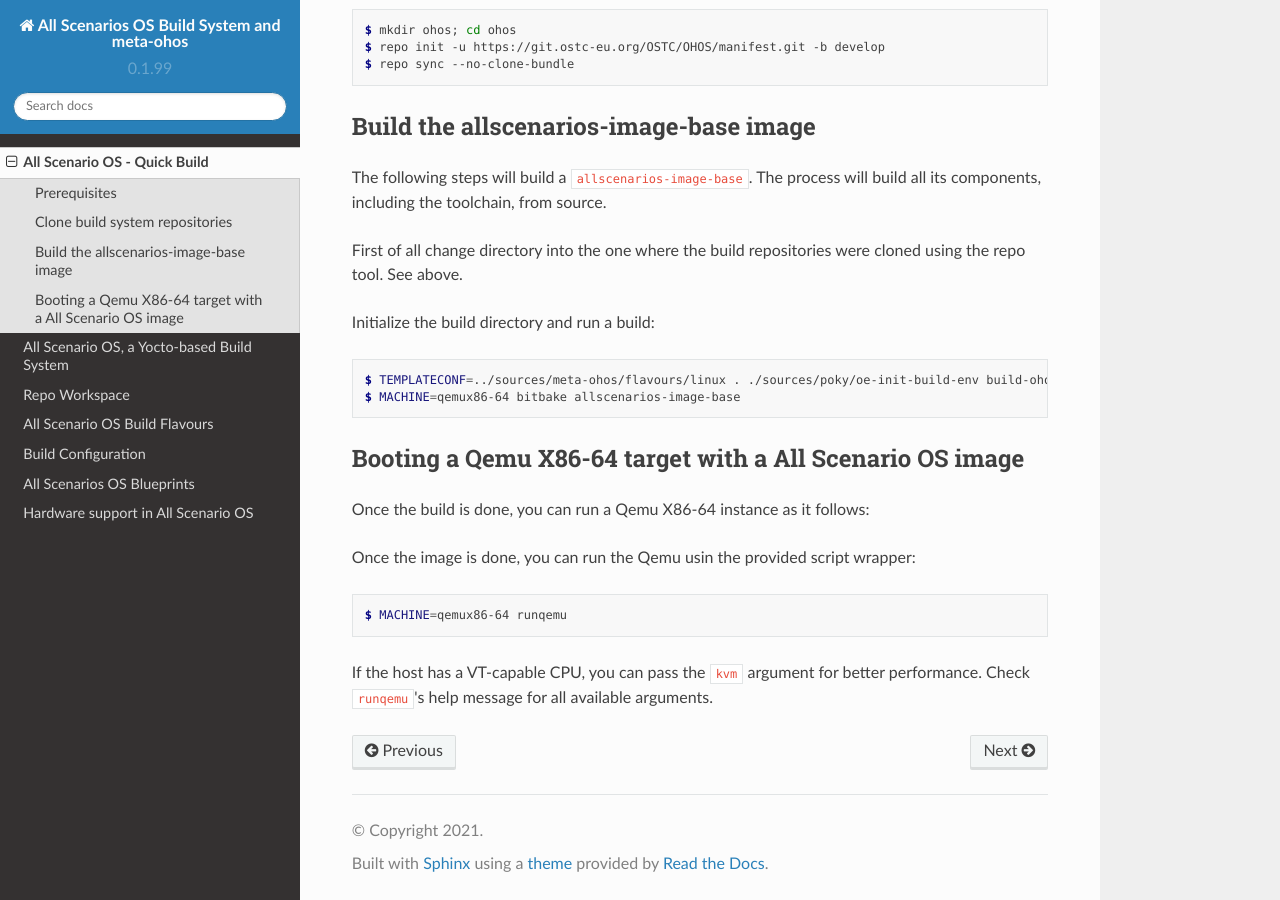
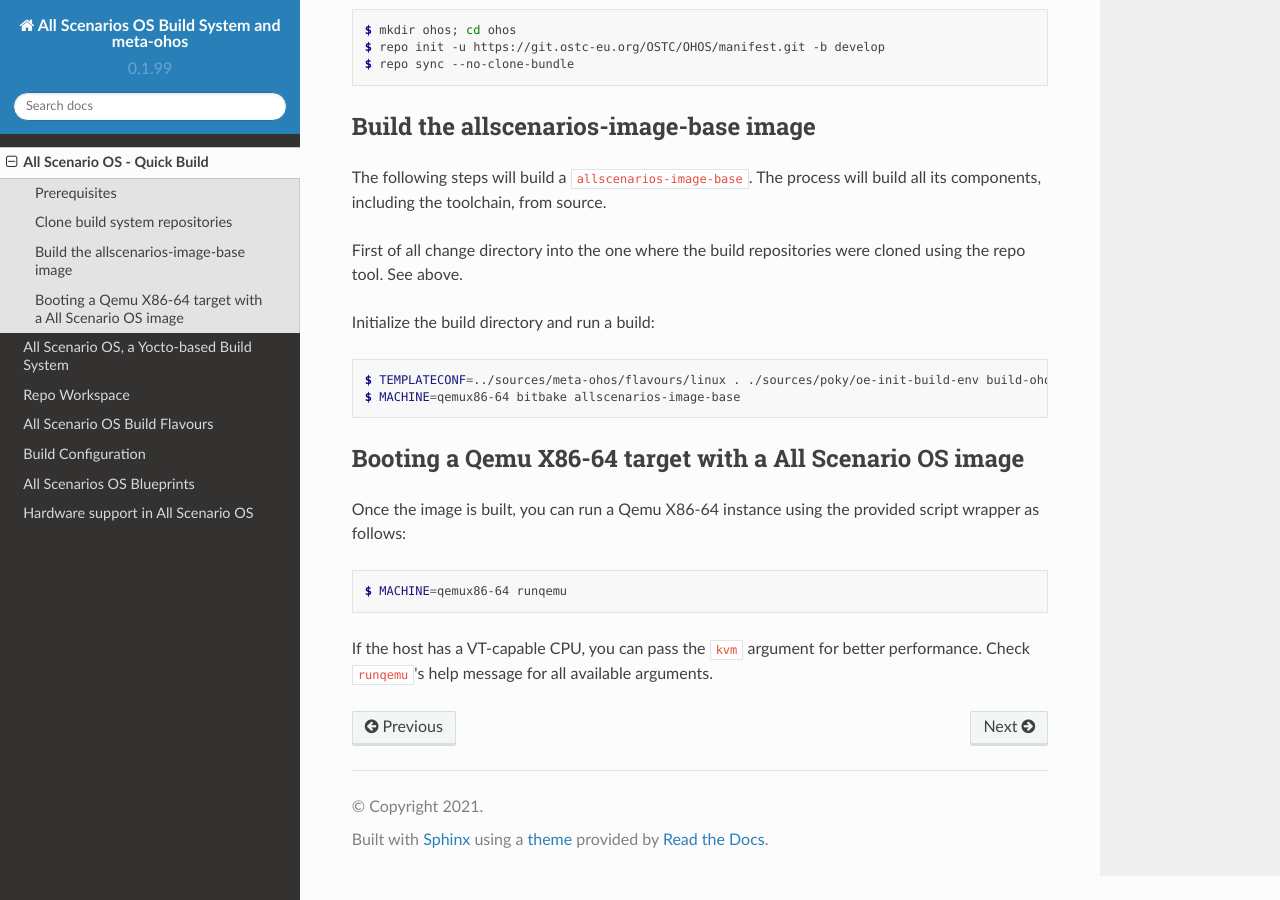
Before and after one commit to alema-r/Alessandro-Marcolini-Oniro, a Sphinx documentation site: the page built from docs/allscenarios-quick-build.rst, in a window 1280 px wide and 900 px high, scrolled down 1020 px. Built offline with Sphinx 7.4.7 and the Read the Docs theme 2.0.0, drawn with Linux system fonts in a browser that asks for light colours.

Commit message:
Docs: OpenHarmony Quick Build - Grammatical error fix
* New sentence 'Once the image is built, you can run a Qemu X86-64 instance using the
  provided script wrapper as follows:' is added under Booting a Qemu
  X86-64 target with a OpenHarmony image, Fixes issue #77.

Signed-off-by: Arul Kumaran <arulkumaran.devarajan@huawei.com>

```diff
--- a/docs/allscenarios-quick-build.rst
+++ b/docs/allscenarios-quick-build.rst
@@ -72,9 +72,7 @@ Initialize the build directory and run a build:
 Booting a Qemu X86-64 target with a All Scenario OS image
 *********************************************************
 
-Once the build is done, you can run a Qemu X86-64 instance as it follows:
-
-Once the image is done, you can run the Qemu usin the provided script wrapper:
+Once the image is built, you can run a Qemu X86-64 instance using the provided script wrapper as follows:
 
 .. code-block:: console
 
```
